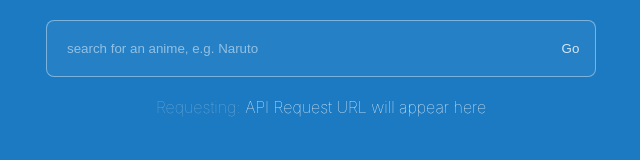
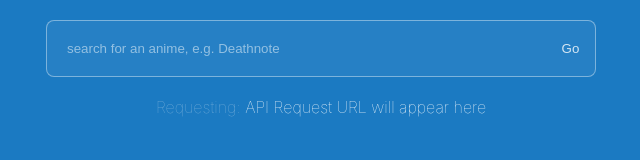
Before and after one commit to therishavmehta/anime-catalog, a React (Create React App) app: page / in a window 1280 px wide. Shown: the top 160 px of the page, without its empty margins (319-959 px from the left). Built offline with nearby package versions, Linux system fonts and the light colour scheme.

Commit message:
Deathnote to naruto

```diff
--- a/src/container/catalog/Catalog.jsx
+++ b/src/container/catalog/Catalog.jsx
@@ -86,7 +86,7 @@ function Catalog(props) {
         <div className="catalog-container">
             <div className="search-box">
                 <input id="search-query" name="text" type="text" value={inputValue}
-                    placeholder="search for an anime, e.g. Naruto" autoComplete="off"
+                    placeholder="search for an anime, e.g. Deathnote" autoComplete="off"
                     onChange={(event) => handleInputValue(event)} onKeyDown={event => triggerEvent(event)}/>
                 <button className="search-button" onClick={(event) => getNewData(event)}>Go</button>
             </div>
```
